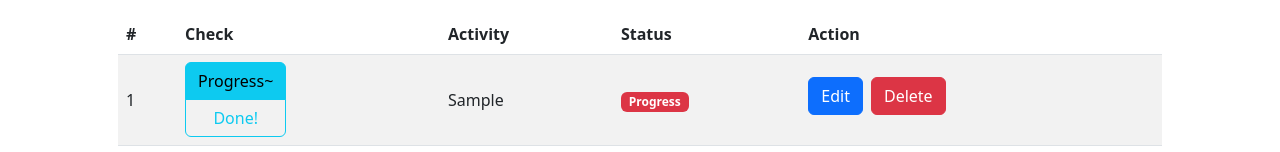
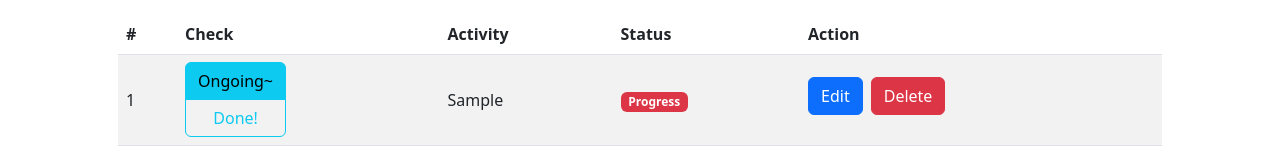
Before and after one commit to alfianchii/reactjs-vite-todolist, a React (Vite) app: page / in a window 1280 px wide. Both pictures are taken after typing "Sample" into the empty fields and a click on the button "Add". Shown: the part 251-403 px from the top of the page. Built offline with nearby package versions, Linux system fonts and the light colour scheme.

Commit message:
fix: typography

```diff
--- a/src/components/Table.tsx
+++ b/src/components/Table.tsx
@@ -31,7 +31,7 @@ const Table = ({ todos, acts }: Props) => {
 								<div className="btn-group-vertical" role="group" aria-label="Vertical radio toggle button group">
 									<input type="radio" className="btn-check" id={"not-yet-" + todo.id} autoComplete="off" checked={todo.done ? false : true} onChange={acts.done.bind(this, todo)} />
 									<label className="btn btn-outline-info" htmlFor={"not-yet-" + todo.id}>
-										Progress~
+										Ongoing~
 									</label>
 									<input type="radio" className="btn-check" id={"done-" + todo.id} autoComplete="off" checked={todo.done ? true : false} onChange={acts.done.bind(this, todo)} />
 									<label className="btn btn-outline-info" htmlFor={"done-" + todo.id}>
```
